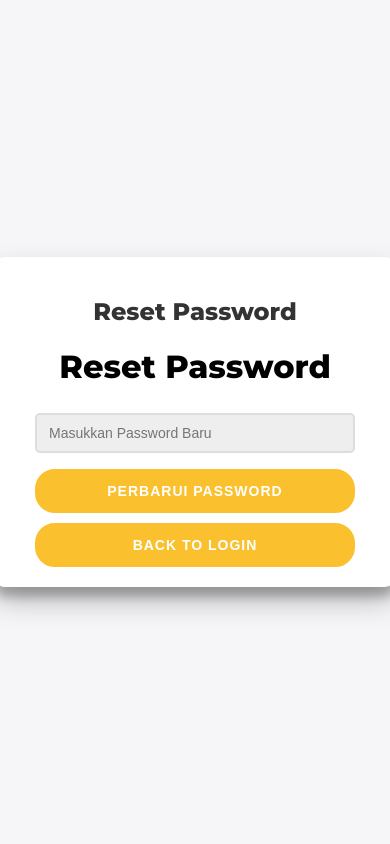
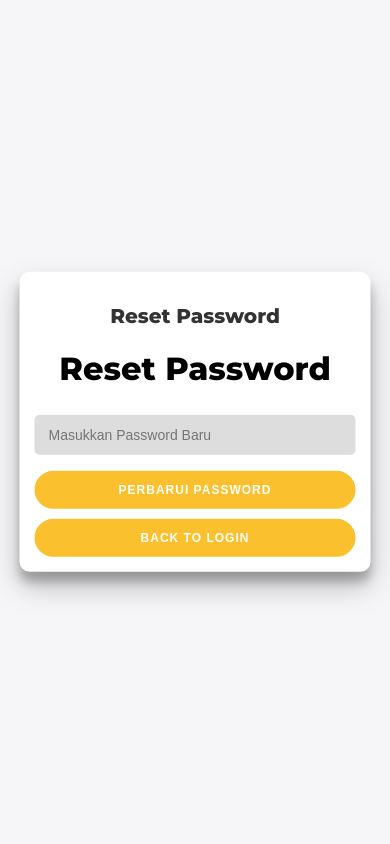
Before and after one commit to Difarnox/apptaskmanajer, a Flask app: page /reset-password in a window 390 px wide. Run offline with Flask 3, Linux system fonts and the light colour scheme; some libraries are stand-ins or nearby versions.

Commit message:
Update reset_password.css

```diff
--- a/static/css/reset_password.css
+++ b/static/css/reset_password.css
@@ -23,14 +23,18 @@ body {
     background-color: #fff;
     border-radius: 10px;
     box-shadow: 0 14px 28px rgba(0,0,0,0.25), 0 10px 10px rgba(0,0,0,0.22);
-    padding: 20px 40px;
-    width: 400px;
+    padding: 30px 40px; /* Samakan padding dengan halaman login */
+    width: 420px; /* Samakan ukuran dengan login */
     text-align: center;
+    position: absolute;
+    top: 50%;
+    left: 50%;
+    transform: translate(-50%, -50%);
 }
 
 /* Title styling */
 h2 {
-    font-size: 24px;
+    font-size: 24px; /* Samakan ukuran font dengan login */
     font-weight: bold;
     color: #333; /* Hitam seperti halaman login */
     margin-bottom: 20px;
@@ -48,7 +52,7 @@ label {
 
 /* Input field styling */
 input {
-    background-color: #eee; /* Warna abu-abu terang */
+    background-color: #ddd; /* Warna abu-abu */
     border: none;
     padding: 10px 12px;
     margin: 6px 0;
@@ -58,18 +62,18 @@ input {
     border: 2px solid #ddd; /* Warna abu-abu */
 }
 
-/* Button styling (SAMA untuk semua tombol) */
+/* Button styling */
 button {
     border-radius: 20px;
     border: 2px solid #FBC02D; /* Warna sesuai login */
     background-color: #FBC02D;
     color: #FFFFFF;
-    font-size: 14px;
+    font-size: 12px; /* Samakan ukuran font dengan login */
     font-weight: bold;
-    padding: 12px;
+    padding: 12px 45px; /* Samakan padding dengan login */
     letter-spacing: 1px;
     text-transform: uppercase;
-    transition: background-color 0.3s ease, border-color 0.3s ease;
+    transition: transform 80ms ease-in;
     width: 100%;
     cursor: pointer;
     margin-top: 10px;
@@ -80,14 +84,70 @@ button:hover {
     border-color: #F57F17;
 }
 
-/* Style tombol Back to Login (SAMA seperti tombol utama) */
-#backToLogin {
-    background-color: #FBC02D;
-    color: white;
-    border: 2px solid #FBC02D;
+button:active {
+    transform: scale(0.95);
 }
 
-#backToLogin:hover {
-    background-color: #F57F17;
-    border-color: #F57F17;
+/* Back to Login button styling */
+#backToLogin {
+    margin-top: 10px;
 }
+
+/* Responsive Design for Tablets */
+@media (max-width: 768px) {
+    body {
+        padding: 20px;
+        height: auto;
+    }
+
+    .container {
+        width: 90%;
+        padding: 20px;
+    }
+
+    input {
+        max-width: 100%;
+        min-width: 100%;
+    }
+
+    button {
+        padding: 12px 20px; /* Lebih kecil untuk tablet */
+    }
+
+    h2 {
+        font-size: 22px; /* Sesuaikan ukuran font */
+    }
+}
+
+/* Responsive Design for Mobile Phones */
+@media (max-width: 480px) {
+    body {
+        padding: 15px;
+    }
+
+    .container {
+        width: 90%;
+        padding: 15px;
+    }
+
+    input {
+        max-width: 100%;
+        width: 100%;
+    }
+
+    button {
+        padding: 10px 18px; /* Lebih kecil untuk layar kecil */
+    }
+
+    h2 {
+        font-size: 20px;
+    }
+
+    label {
+        font-size: 12px;
+    }
+
+    #backToLogin {
+        font-size: 12px;
+    }
+}
```
